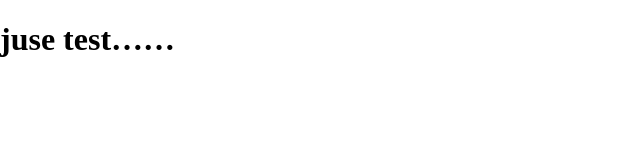
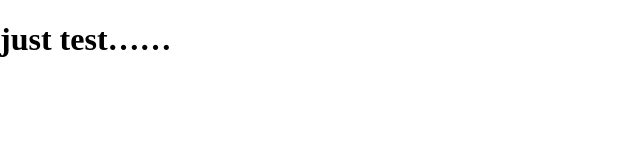
Before and after one commit to hhdwoi/re0, a plain HTML site: page new.html in a window 1280 px wide. Shown: the full height of the page, 0-640 px from the left. Drawn offline with Linux system fonts and the light colour scheme.

Commit message:
Update new.html

```diff
--- a/new.html
+++ b/new.html
@@ -6,6 +6,6 @@
     <title>kurapika sama</title>
   </head>
   <body style="margin:0;">
-  <h1>juse test……</h1>
+  <h1>just test……</h1>
   </body>
 </html>
```
